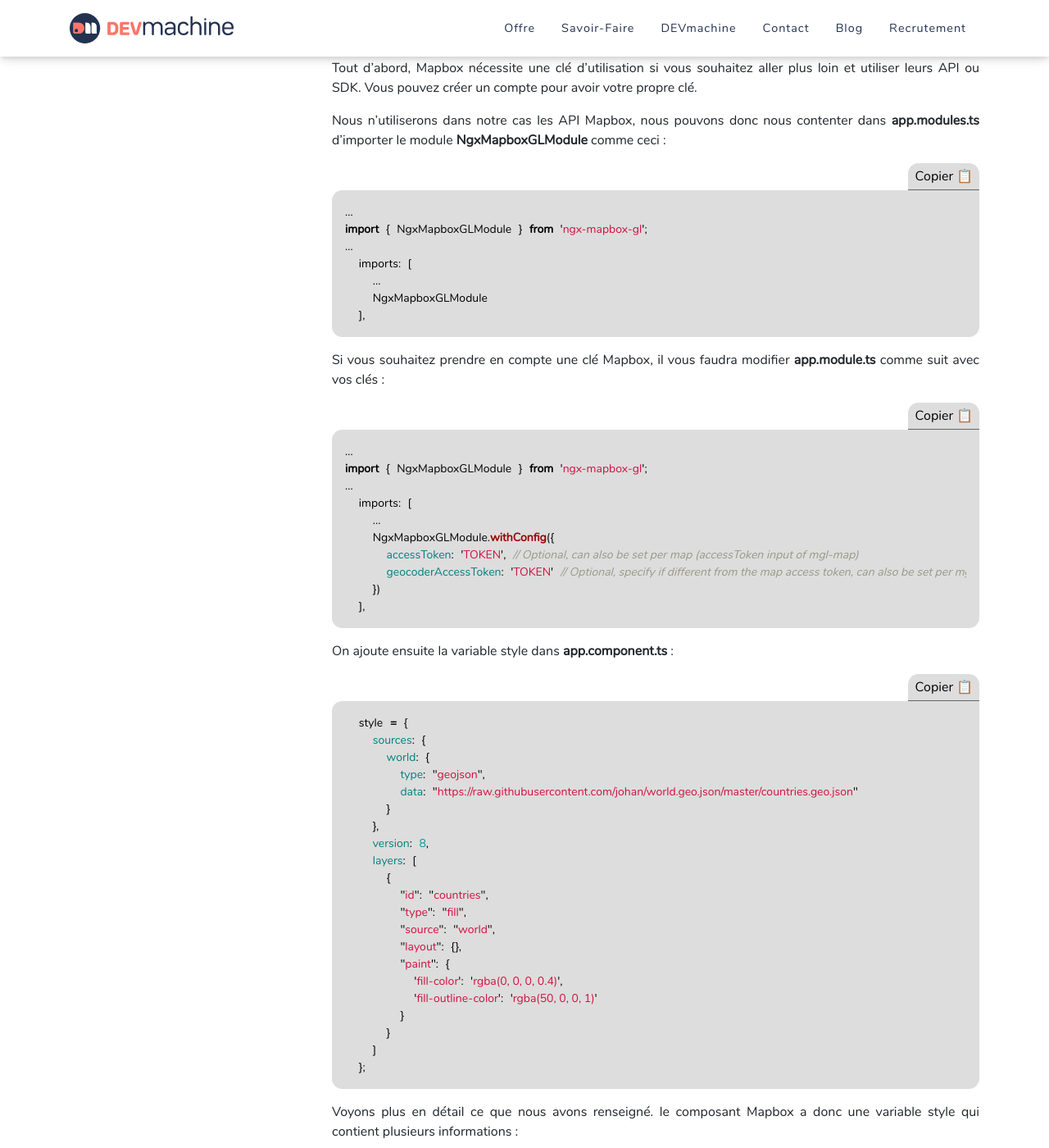
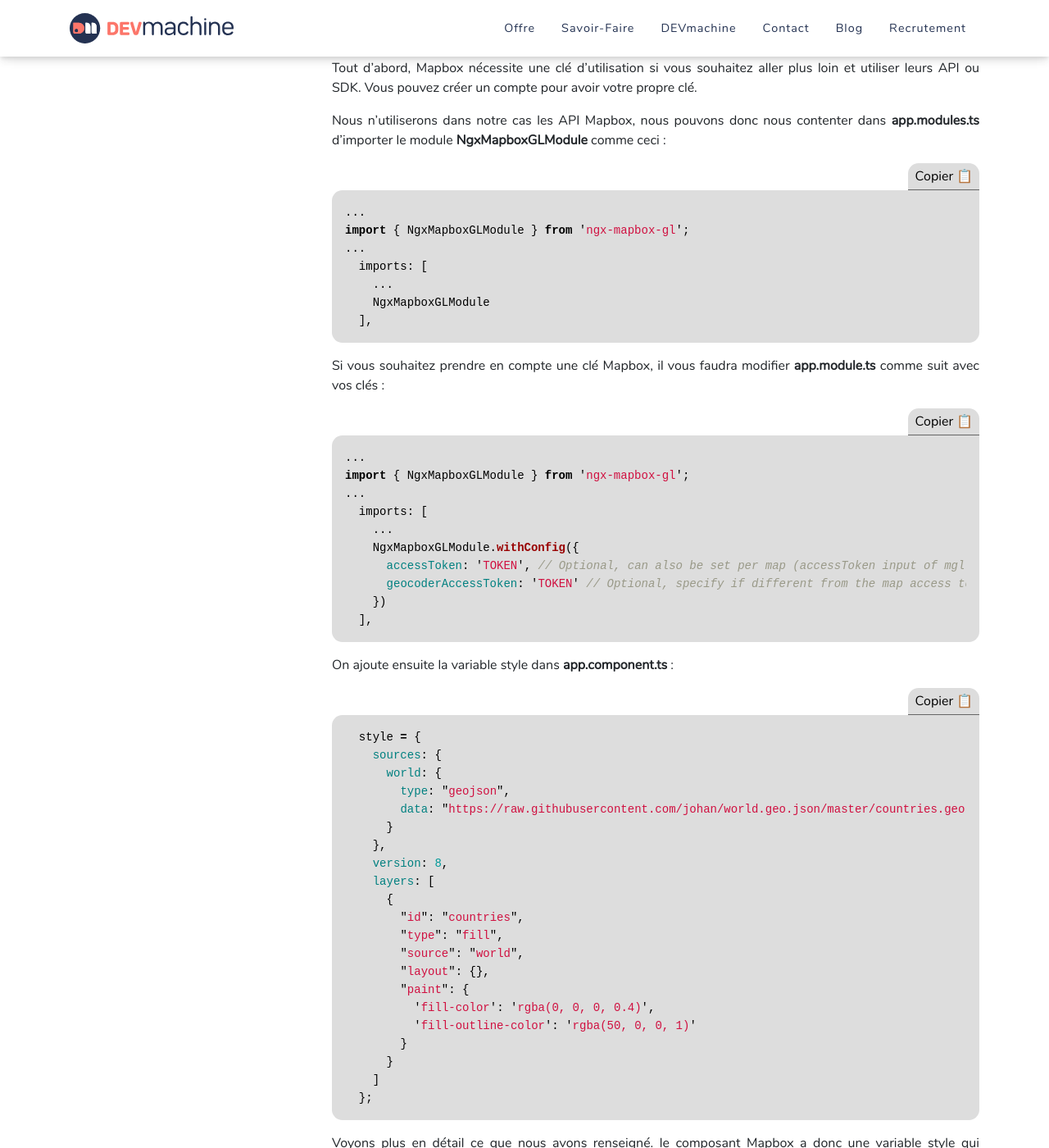
Before and after one commit to DEVmachine-fr/website, a Jekyll site: the page built from _posts/2021-09-28-implementation-mapbox.md, in a window 1280 px wide and 1400 px high, scrolled down 2028 px. Shown: the whole window at 82% size. Built offline with Jekyll 4.4.1, drawn with Linux system fonts in a browser that asks for light colours; nearby versions of some CDN libraries; some web fonts are replaced.

Commit message:
fix: monospaced font for code blocks in posts

```diff
--- a/_sass/_post.scss
+++ b/_sass/_post.scss
@@ -21,6 +21,11 @@
 
   p {
     text-align: justify;
+  }
+
+  // Police à pas fixe pour les blocs de code
+  pre.highlight code * {
+    font-family: monospace;
   }
 
   img {
```
